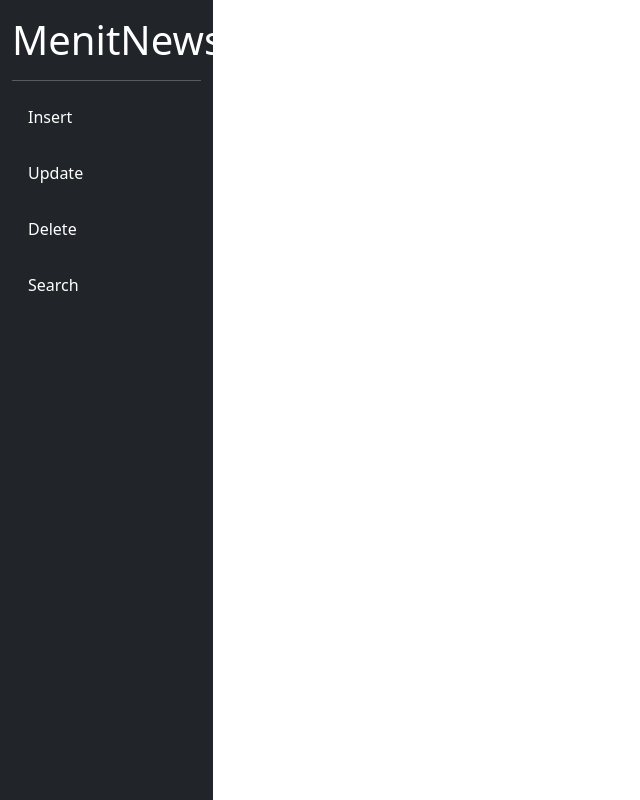
After one commit to naufalkurniaa/pw2023_223040015, a PHP site: page /dashboardadmin.php in a window 1280 px wide. The commit adds this page. Shown: the whole page, without its empty margins (0-640 px from the left). Run offline with PHP 8.4, Linux system fonts and the light colour scheme.

Commit message:
menambahkan hover terhadap nav,card-title. Dan membuat sidebar dashboard admin

```diff
--- /dev/null
+++ b/tubes/dashboardadmin.php
@@ -0,0 +1,47 @@
+<!DOCTYPE html>
+<html lang="en">
+<head>
+  <meta charset="UTF-8">
+  <meta name="viewport" content="width=device-width, initial-scale=1.0">
+  <title>Dashboard Admin</title>
+  <link href="https://cdn.jsdelivr.net/npm/bootstrap@5.3.0-alpha3/dist/css/bootstrap.min.css" rel="stylesheet" integrity="sha384-KK94CHFLLe+nY2dmCWGMq91rCGa5gtU4mk92HdvYe+M/SXH301p5ILy+dN9+nJOZ" crossorigin="anonymous">
+   <style>
+    .nav-link:hover {
+        color: green !important;
+    }
+   </style>
+</head>
+<body>
+
+<div class="container-fluid">
+    <div class="row">
+      <div class="col-md-2 bg-dark text-white" style="height: 100vh;">
+        <a href="index.php" class="text-decoration-none text-white"><h1 class="display-6 mt-3">MenitNews</h1></a>
+        <hr class="bg-white">
+        <ul class="nav flex-column">
+          <li class="nav-item">
+            <a class="nav-link text-white mb-3" href="#">Insert</a>
+          </li>
+          <li class="nav-item">
+            <a class="nav-link text-white mb-3 href="#">Update</a>
+          </li>
+          <li class="nav-item">
+            <a class="nav-link text-white mb-3" href="#">Delete</a>
+          </li>
+          <li class="nav-item">
+            <a class="nav-link text-white" href="#">Search</a>
+          </li>
+        </ul>
+      </div>
+      <div class="col-md-10">
+        <div class="content p-4">
+          <!-- Konten isi dari setiap menu akan ditampilkan di sini -->
+        </div>
+      </div>
+    </div>
+  </div>
+
+  <script src="https://cdn.jsdelivr.net/npm/bootstrap@5.3.0-alpha3/dist/js/bootstrap.bundle.min.js" integrity="sha384-ENjdO4Dr2bkBIFxQpeoTz1HIcje39Wm4jDKdf19U8gI4ddQ3GYNS7NTKfAdVQSZe" crossorigin="anonymous"></script>
+
+</body>
+</html>
```
Also changed, not shown: tubes/index.php (+18 -5 lines), tubes/style.css (line endings or trailing spaces), tubes/update.php (added).
